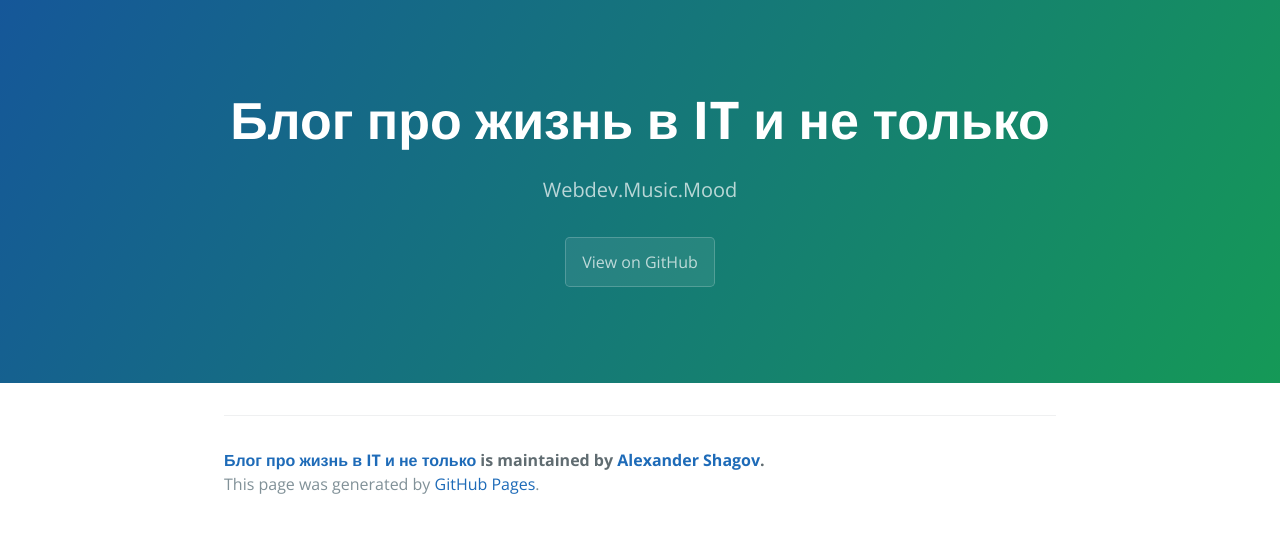
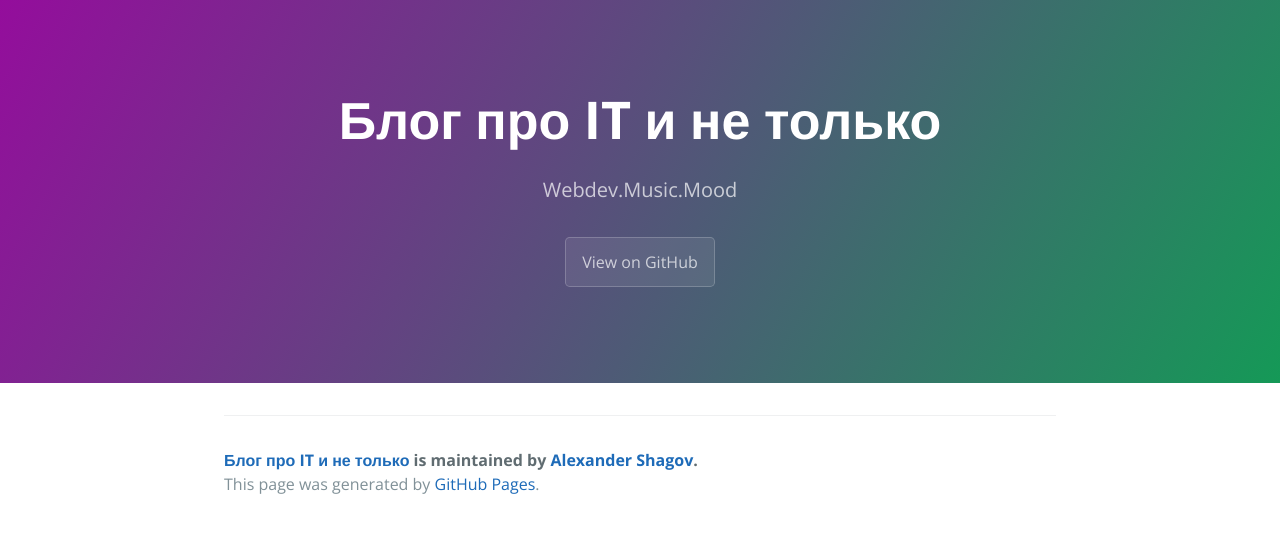
Before and after one commit to Socucius/socucius.github.io, a Jekyll site: the page built from index.md, in a window 1280 px wide. Shown: the top 533 px of the page. Built offline with Jekyll 4.4.1, drawn with Linux system fonts in a browser that asks for light colours.

Commit message:
Update some text and css

```diff
--- a/_config.yml
+++ b/_config.yml
@@ -13,7 +13,7 @@
 # you will see them accessed via {{ site.title }}, {{ site.email }}, and so on.
 # You can create any custom variable you would like, and they will be accessible
 # in the templates via {{ site.myvariable }}.
-title: Блог про жизнь в IT и не только
+title: Блог про IT и не только
 tagline: Webdev.Music.Mood
 # email: alexander.shgv@gmail.com
 # description: > # Время вести блог наступило сейчас
--- a/_includes/page-header.html
+++ b/_includes/page-header.html
@@ -1,5 +1,5 @@
 <section class="page-header">
   <h1 class="project-name">{{ site.title }}</h1>
   <h2 class="project-tagline">{{ site.tagline }}</h2>
-  <a href="https://github.com/Socucius/socucius.github.io" class="btn">View on GitHub</a>
+  <a href="https://github.com/alexshgv/alexshgv.github.io" class="btn">View on GitHub</a>
 </section>
--- a/css/cayman.css
+++ b/css/cayman.css
@@ -53,7 +53,7 @@ a {
   color: #fff;
   text-align: center;
   background-color: #159957;
-  background-image: linear-gradient(120deg, #155799, #159957); }
+  background-image: linear-gradient(120deg, #940d9c, #159957); }
   @media screen and (min-width: 64em) {
     .page-header {
       padding: 5rem 6rem; } }
```
